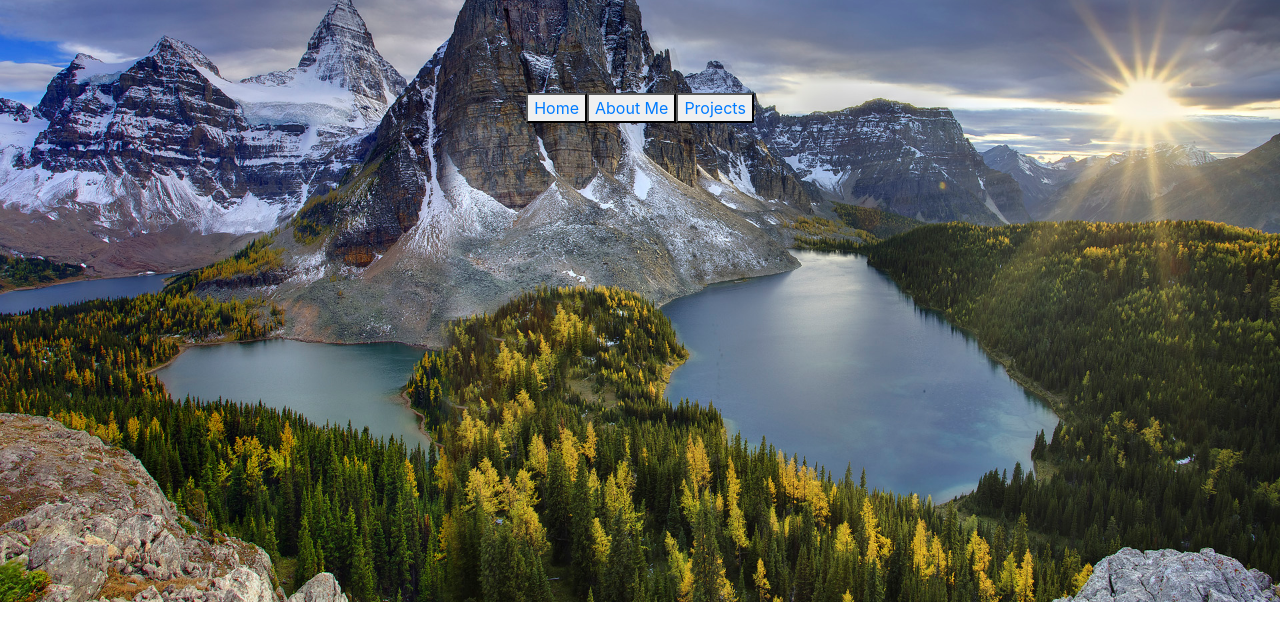
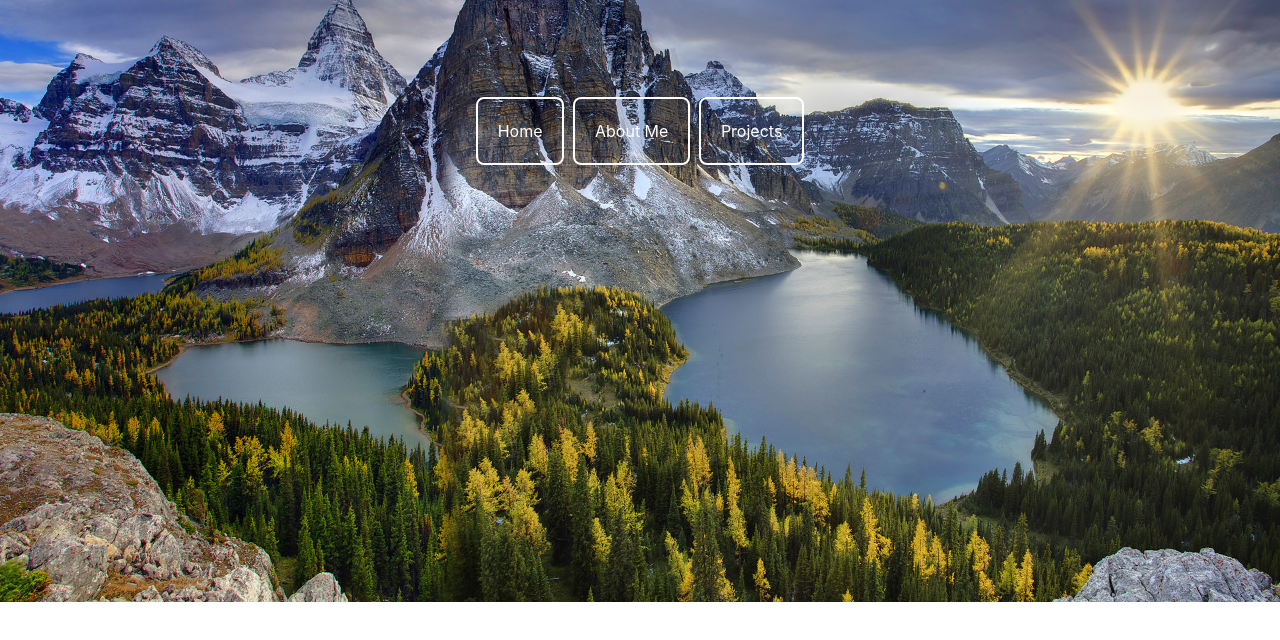
Before and after one commit to KMBD/Angusk, a plain HTML site: page index.html in a window 1280 px wide. Shown: the part 118-758 px from the top of the page. Drawn offline with nearby package versions, Linux system fonts and the light colour scheme.

Commit message:
Update index.html

```diff
--- a/index.html
+++ b/index.html
@@ -14,9 +14,9 @@
 		</div>
 	</section>
 	<div id = "nav">
-		<a href = "index.html"> <button type"button">Home</a>
-		<a href = "aboutme.html"> <button type"button">About Me </a>
-		<a href = "projects.html" ><button type"button">Projects </a>
+		<a class = "button" href = "index.html">Home</a>
+		<a class = "button" href = "aboutme.html">About Me </a>
+		<a class = "button" href = "projects.html" >Projects </a>
 	</div>
 </body>
 </html>
```
